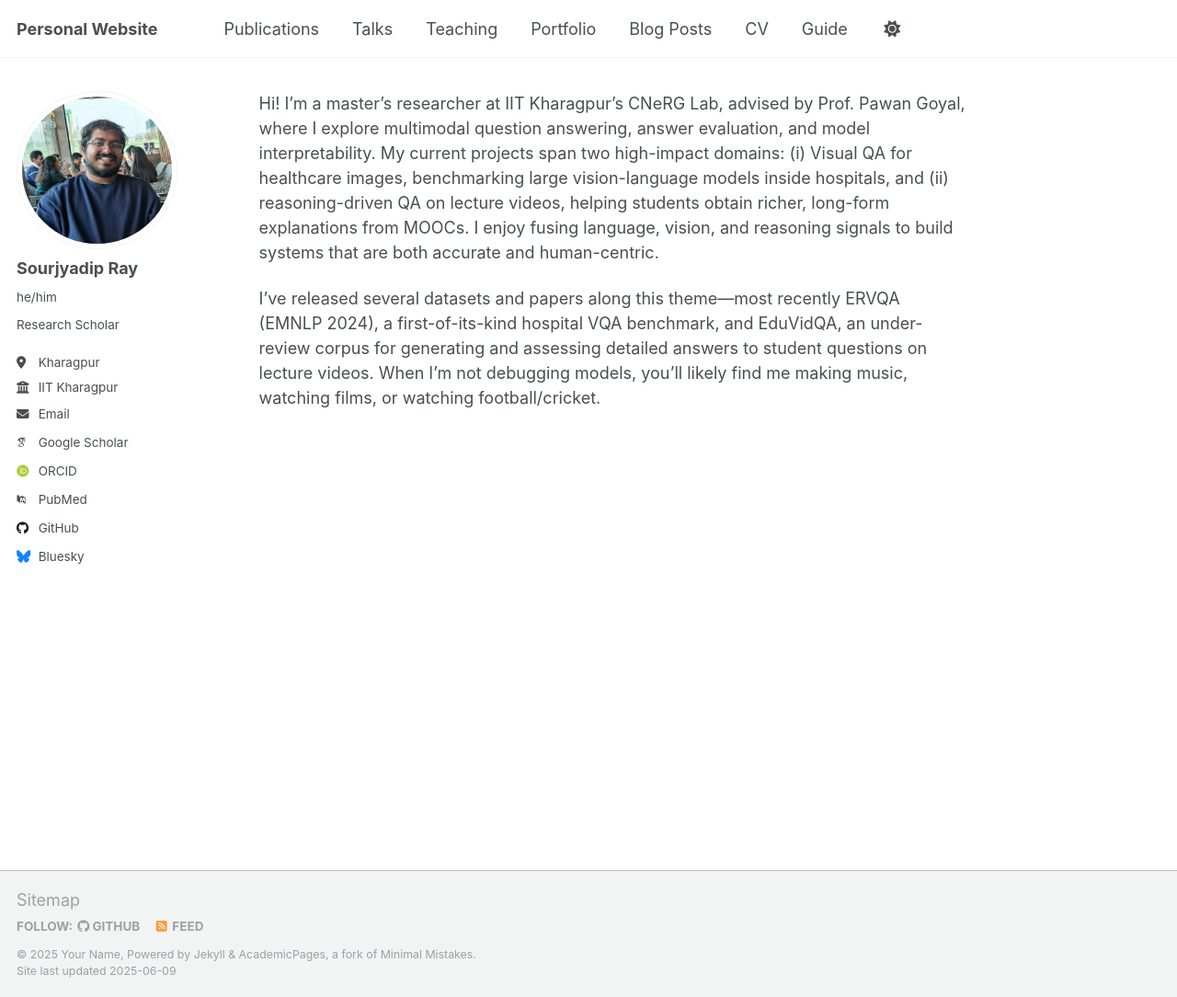
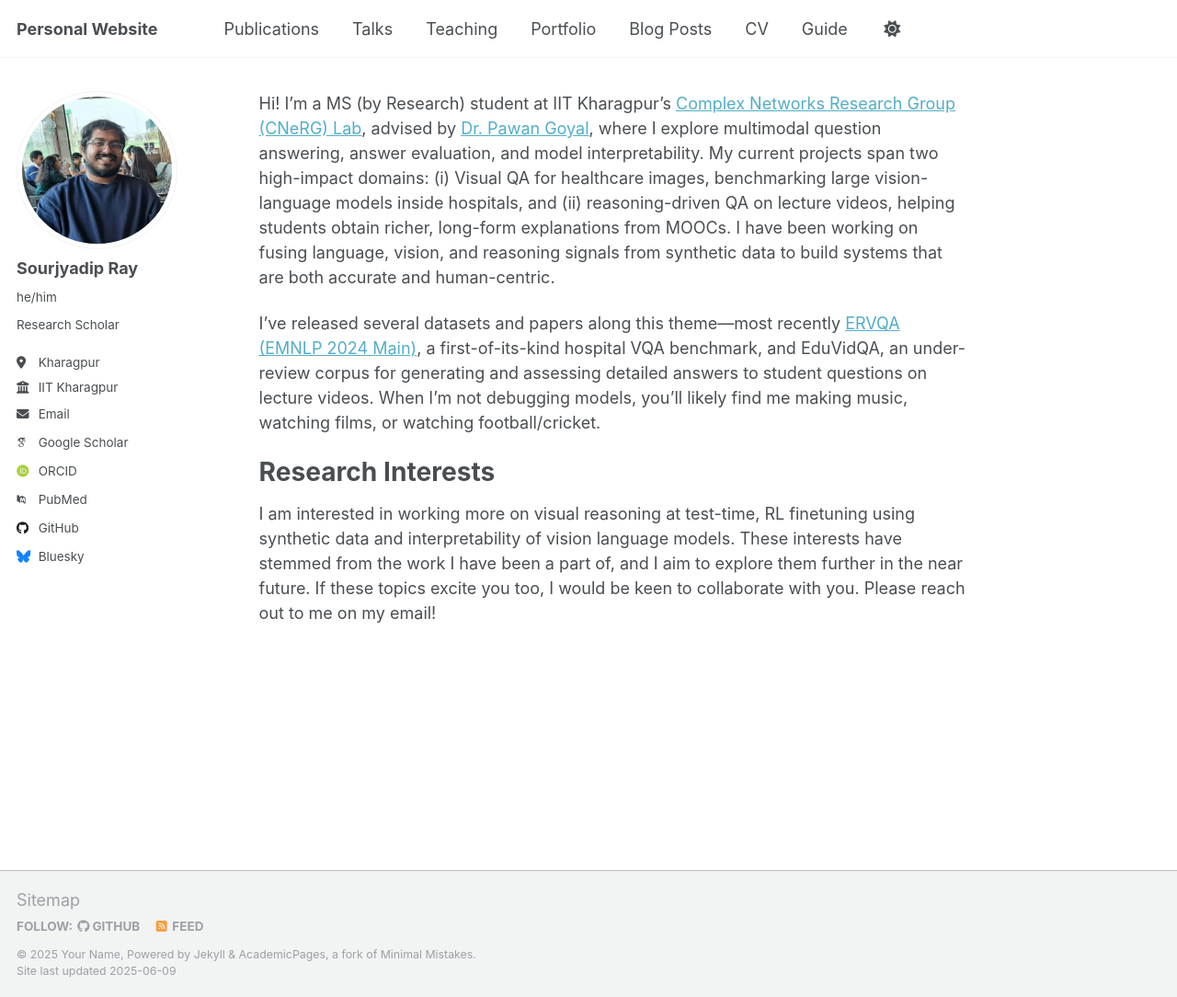
Before and after one commit to sourjyadip/sourjyadip.github.io, a Jekyll site: the page built from _pages/about.md, in a window 1280 px wide and 1084 px high. Shown: the whole window at 92% size. Built offline with Jekyll 4.4.1, drawn with Linux system fonts in a browser that asks for light colours; some web fonts are replaced.

Commit message:
Update about.md

```diff
--- a/_pages/about.md
+++ b/_pages/about.md
@@ -6,6 +6,9 @@ redirect_from:
   - /about.html
 ---
 
-Hi! I’m a master’s researcher at IIT Kharagpur’s CNeRG Lab, advised by Prof. Pawan Goyal, where I explore multimodal question answering, answer evaluation, and model interpretability. My current projects span two high-impact domains: (i) Visual QA for healthcare images, benchmarking large vision-language models inside hospitals, and (ii) reasoning-driven QA on lecture videos, helping students obtain richer, long-form explanations from MOOCs. I enjoy fusing language, vision, and reasoning signals to build systems that are both accurate and human-centric.
+Hi! I’m a MS (by Research) student at IIT Kharagpur’s [Complex Networks Research Group (CNeRG) Lab](https://cnerg-iitkgp.github.io/), advised by [Dr. Pawan Goyal](https://cse.iitkgp.ac.in/~pawang/), where I explore multimodal question answering, answer evaluation, and model interpretability. My current projects span two high-impact domains: (i) Visual QA for healthcare images, benchmarking large vision-language models inside hospitals, and (ii) reasoning-driven QA on lecture videos, helping students obtain richer, long-form explanations from MOOCs. I have been working on fusing language, vision, and reasoning signals from synthetic data to build systems that are both accurate and human-centric.
 
-I’ve released several datasets and papers along this theme—most recently ERVQA (EMNLP 2024), a first-of-its-kind hospital VQA benchmark, and EduVidQA, an under-review corpus for generating and assessing detailed answers to student questions on lecture videos. When I’m not debugging models, you’ll likely find me making music, watching films, or watching football/cricket.
+I’ve released several datasets and papers along this theme—most recently [ERVQA (EMNLP 2024 Main)](https://arxiv.org/abs/2410.06420), a first-of-its-kind hospital VQA benchmark, and EduVidQA, an under-review corpus for generating and assessing detailed answers to student questions on lecture videos. When I’m not debugging models, you’ll likely find me making music, watching films, or watching football/cricket.
+
+# Research Interests
+I am interested in working more on visual reasoning at test-time, RL finetuning using synthetic data and interpretability of vision language models. These interests have stemmed from the work I have been a part of, and I aim to explore them further in the near future. If these topics excite you too, I would be keen to collaborate with you. Please reach out to me on my email!
```
